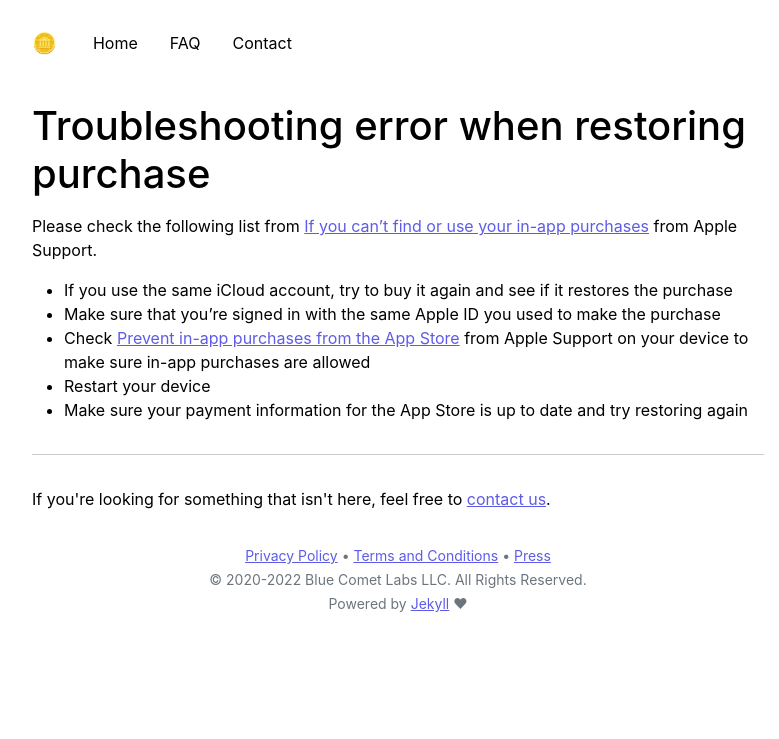
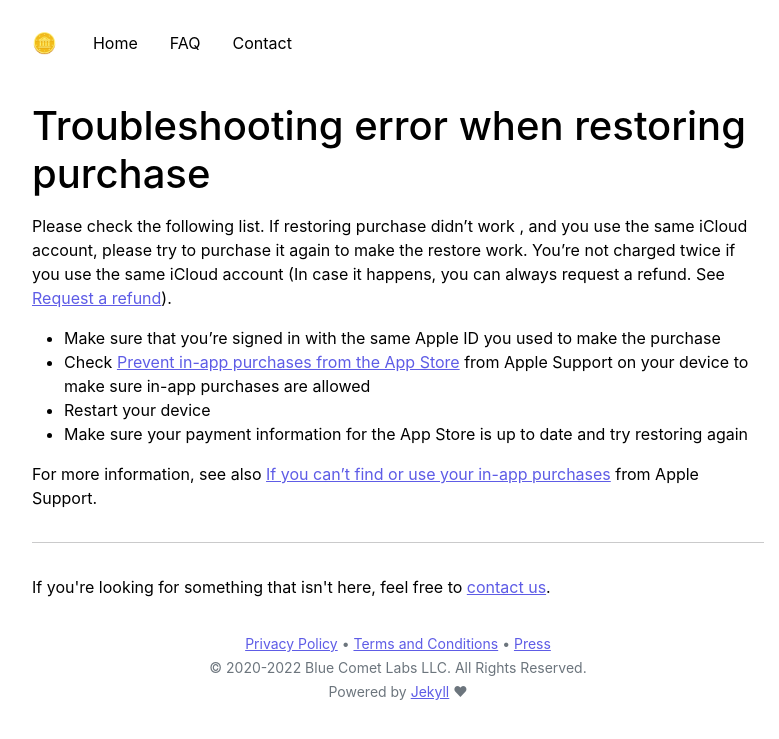
Before and after one commit to bluecometlabs/getexpenses.app, a Jekyll site: the page built from pages/faq/troubleshooting-error-when-restoring-purchase.md, in a window 1280 px wide. Shown: the top 739 px of the page, without its empty margins (242-1021 px from the left). Built offline with Jekyll 4.4.1, drawn with Linux system fonts in a browser that asks for light colours.

Commit message:
Update faq page

```diff
--- a/pages/faq/troubleshooting-error-when-restoring-purchase.md
+++ b/pages/faq/troubleshooting-error-when-restoring-purchase.md
@@ -6,12 +6,13 @@ permalink: /faq/troubleshooting-error-when-restoring-purchase
 
 # Troubleshooting error when restoring purchase
 
-Please check the following list from [If you can't find or use your in-app purchases](https://support.apple.com/en-us/HT204530) from Apple Support.
+Please check the following list. If restoring purchase didn't work , and you use the same iCloud account, please try to purchase it again to make the restore work. You're not charged twice if you use the same iCloud account (In case it happens, you can always request a refund. See [Request a refund](https://getexpenses.app/faq/request-refund)).
 
-- If you use the same iCloud account, try to buy it again and see if it restores the purchase
 - Make sure that you're signed in with the same Apple ID you used to make the purchase
 - Check [Prevent in-app purchases from the App Store](https://support.apple.com/en-us/HT204396) from Apple Support on your device to make sure in-app purchases are allowed
 - Restart your device
 - Make sure your payment information for the App Store is up to date and try restoring again
 
+For more information, see also [If you can't find or use your in-app purchases](https://support.apple.com/en-us/HT204530) from Apple Support.
+
 {% include faq_footer.html %}
```
